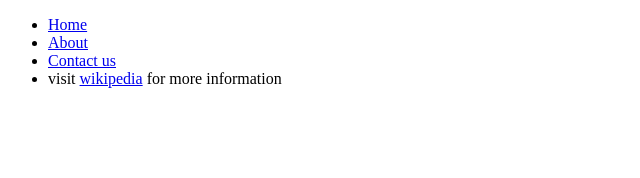
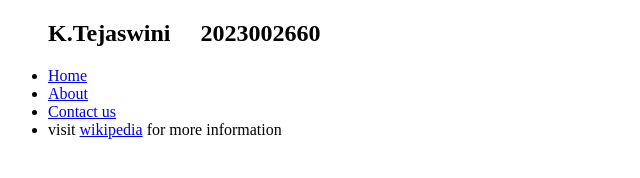
Before and after one commit to K-Tejaswini-05/WAD_assignment_1_Q2, a plain HTML site: page header.html in a window 1280 px wide. Shown: the whole page, without its empty margins (0-640 px from the left). Drawn offline with Linux system fonts and the light colour scheme.

Commit message:
Add header with name and student ID

```diff
--- a/header.html
+++ b/header.html
@@ -7,10 +7,12 @@
 </head>
 <body>
      <ul>
+         <h2>K.Tejaswini &nbsp &nbsp 2023002660</h2>
         <li><a href="Home.html" target="fr2">Home</a></li>
         <li><a href="About.html" target="fr2">About</a></li>
         <li><a href="Contactus.html" target="fr2">Contact us</a></li>
         <li>visit <a href="https://en.wikipedia.org/wiki/wikipedia" target="_blank">wikipedia</a> for more information</li>
     </ul>
 </body>
+
 </html>
```
